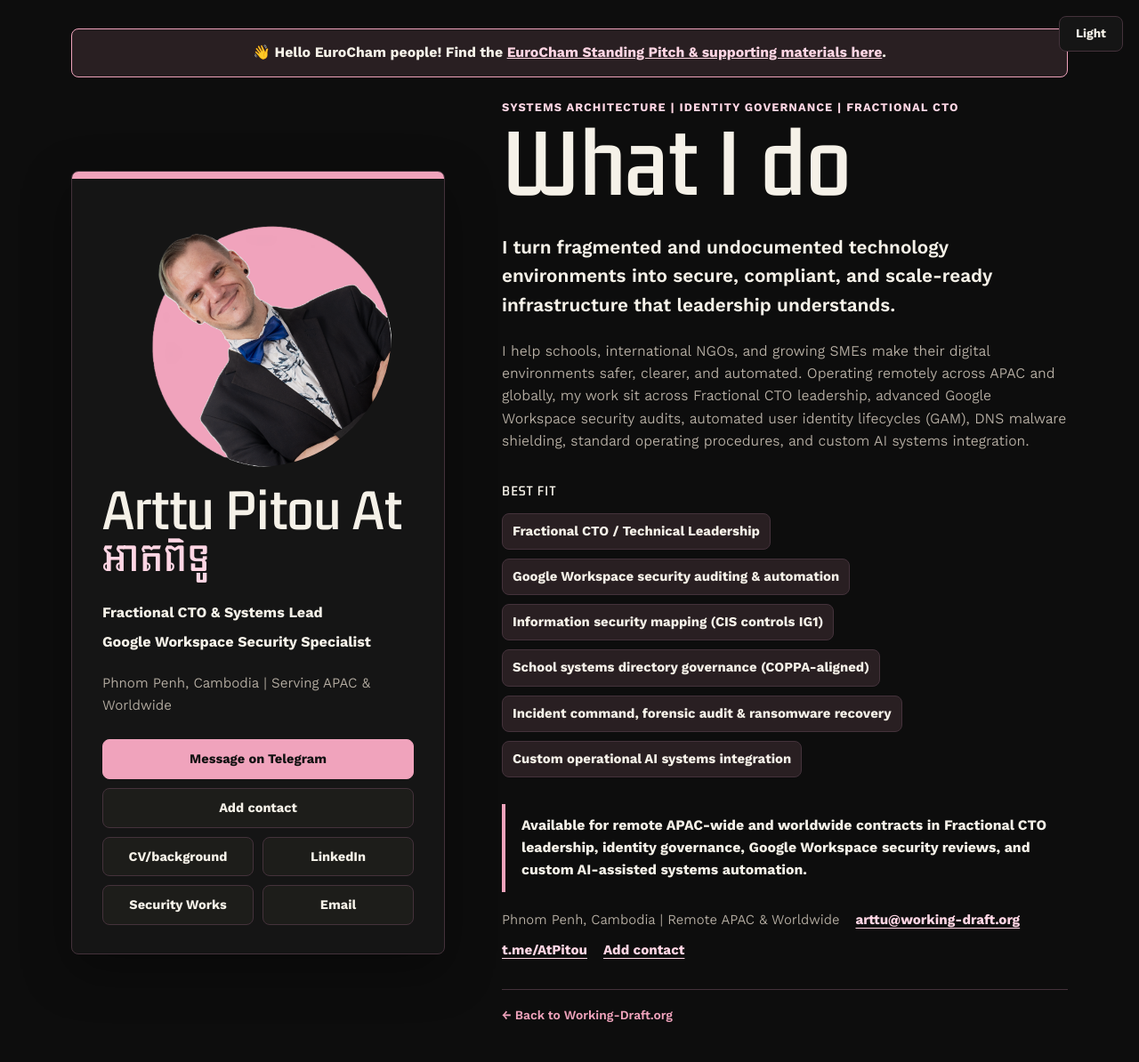
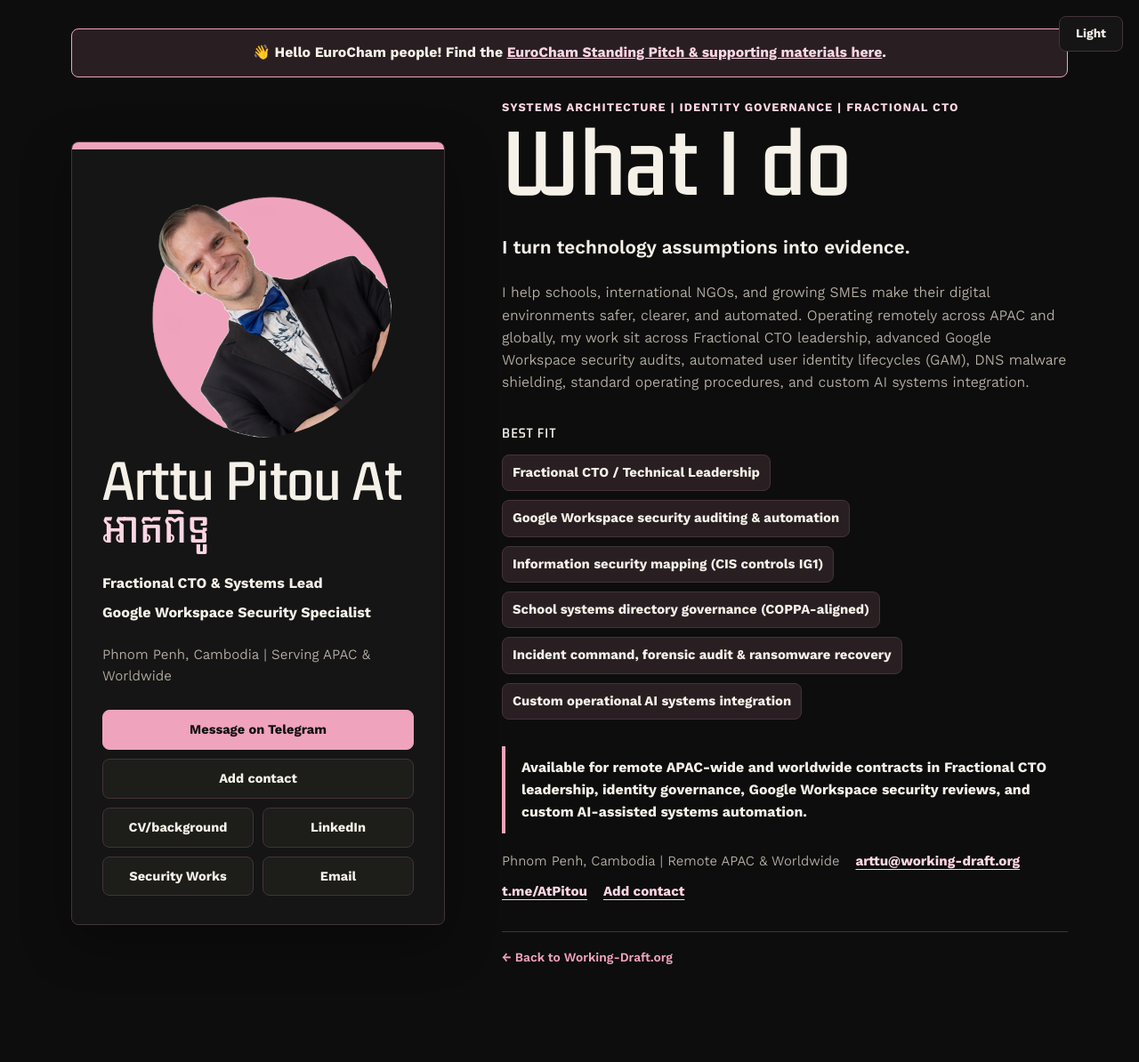
Before and after one commit to R2Pitou/R2Pitou, a Jekyll site: the page arttu/index.html, which Jekyll copies as it is, in a window 1280 px wide. Shown: the whole page at 89% size. Built offline with Jekyll 4.4.1, drawn with Linux system fonts in a browser that asks for light colours; after the commit the page ends 1129 px from its top, so only the background shows below that.

Commit message:
Revise summary to emphasize evidence in technology
Updated summary paragraph to reflect new focus on evidence-based technology.

```diff
--- a/arttu/index.html
+++ b/arttu/index.html
@@ -446,7 +446,7 @@
           <p class="eyebrow">Systems Architecture | Identity Governance | Fractional CTO</p>
           <h2 class="headline">What I do</h2>
           <p class="summary">
-            I turn fragmented and undocumented technology environments into secure, compliant, and scale-ready infrastructure that leadership understands.
+            I turn technology assumptions into evidence.
           </p>
           <p class="profile">
             I help schools, international NGOs, and growing SMEs make their digital environments safer, clearer, and automated. Operating remotely across APAC and globally, my work sit across Fractional CTO leadership, advanced Google Workspace security audits, automated user identity lifecycles (GAM), DNS malware shielding, standard operating procedures, and custom AI systems integration.
```
